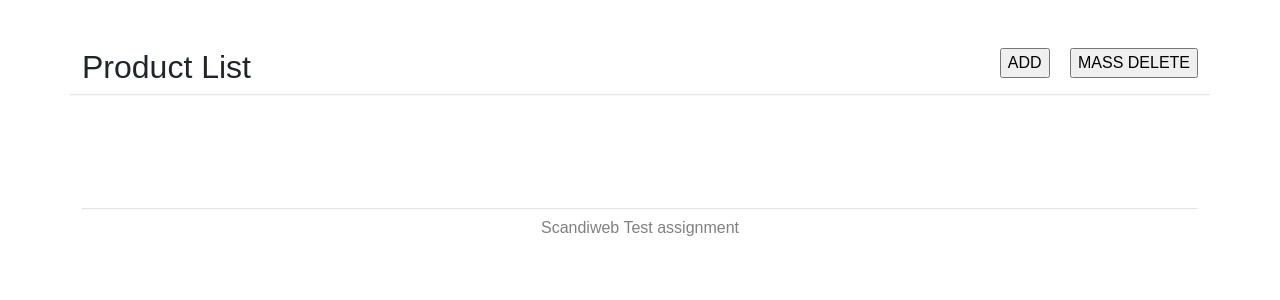
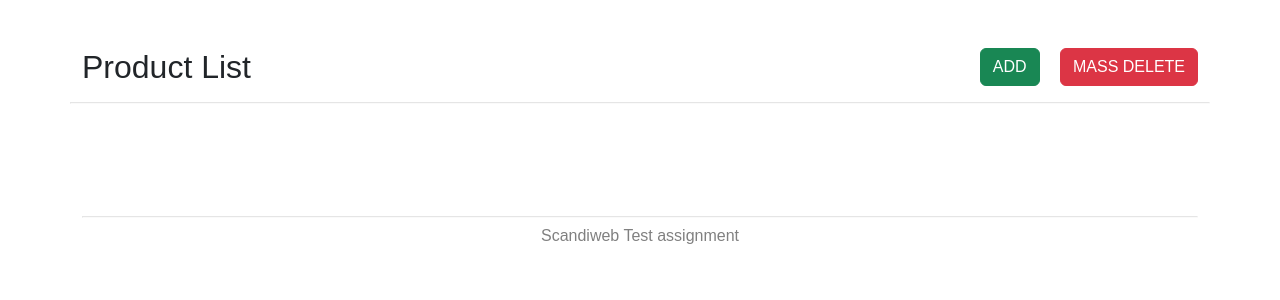
Before and after one commit to lae18001/myshop_LAND, a PHP site: page / in a window 1280 px wide. Shown: the top 300 px of the page. Run offline with PHP 8.4, Linux system fonts and the light colour scheme; data that the repository does not hold is empty.

Commit message:
added colored buttons

```diff
--- a/add_product.php
+++ b/add_product.php
@@ -22,8 +22,8 @@
                 </div>
                 <div class="col-6">
                     <ul>
-                        <li> <input type="submit" form="product_form" id="save" name="Save" value="SAVE"></li>
-                        <li> <input type="button" onclick="location.href='index.php'; return false;" value="CANCEL"></li>
+                        <li> <button type="submit" class="btn btn-success" form="product_form" id="save" name="Save">SAVE</button></li>
+                        <li> <a role="button" class="btn btn-danger" href="index.php">CANCEL</a></li>
                     </ul>
                 </div>
                 <hr>
--- a/index.php
+++ b/index.php
@@ -29,12 +29,9 @@
                 </div>
                 <div class="col-6">
                     <ul>
-                    <!--<li> <a class="btn btn-success" role="button" href="add_product.php">ADD</a></li>
-                        <li> <a class="btn btn-danger" role="button" id="delete-product-btn" href="#" onclick="removeProduct();">MASS DELETE</a></li>-->
-                        <li> <input type="button" onclick="location.href='add_product.php'; return false;" value="ADD"></li>
-                        <li> <input type="submit" id="delete-product-btn" form="delete-prod" value="MASS DELETE"></li>
-                        <!--
-                            “MASS DELETE” action, implemented as checkboxes next to each product
+                        <li> <a role="button" class="btn btn-success" href="add_product.php">ADD</a></li>
+                        <li> <button type="submit" class="btn btn-danger" id="delete-product-btn" form="delete-prod">MASS DELETE</button></li>
+                        <!-- “MASS DELETE” action, implemented as checkboxes next to each product
                             (should have a class: .delete-checkbox)
                             and a button “MASS DELETE” triggering delete action for the selected products.
                         -->
```
